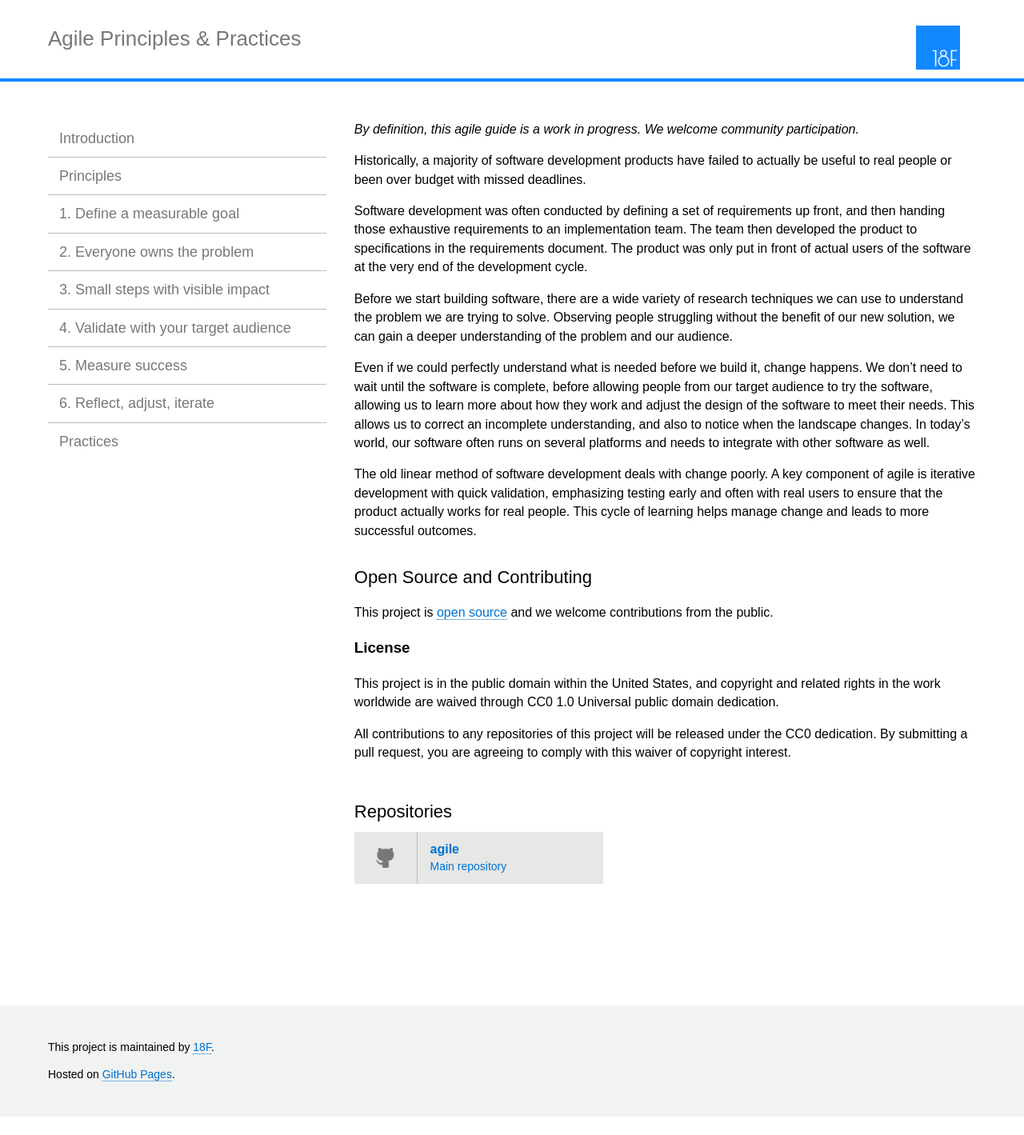
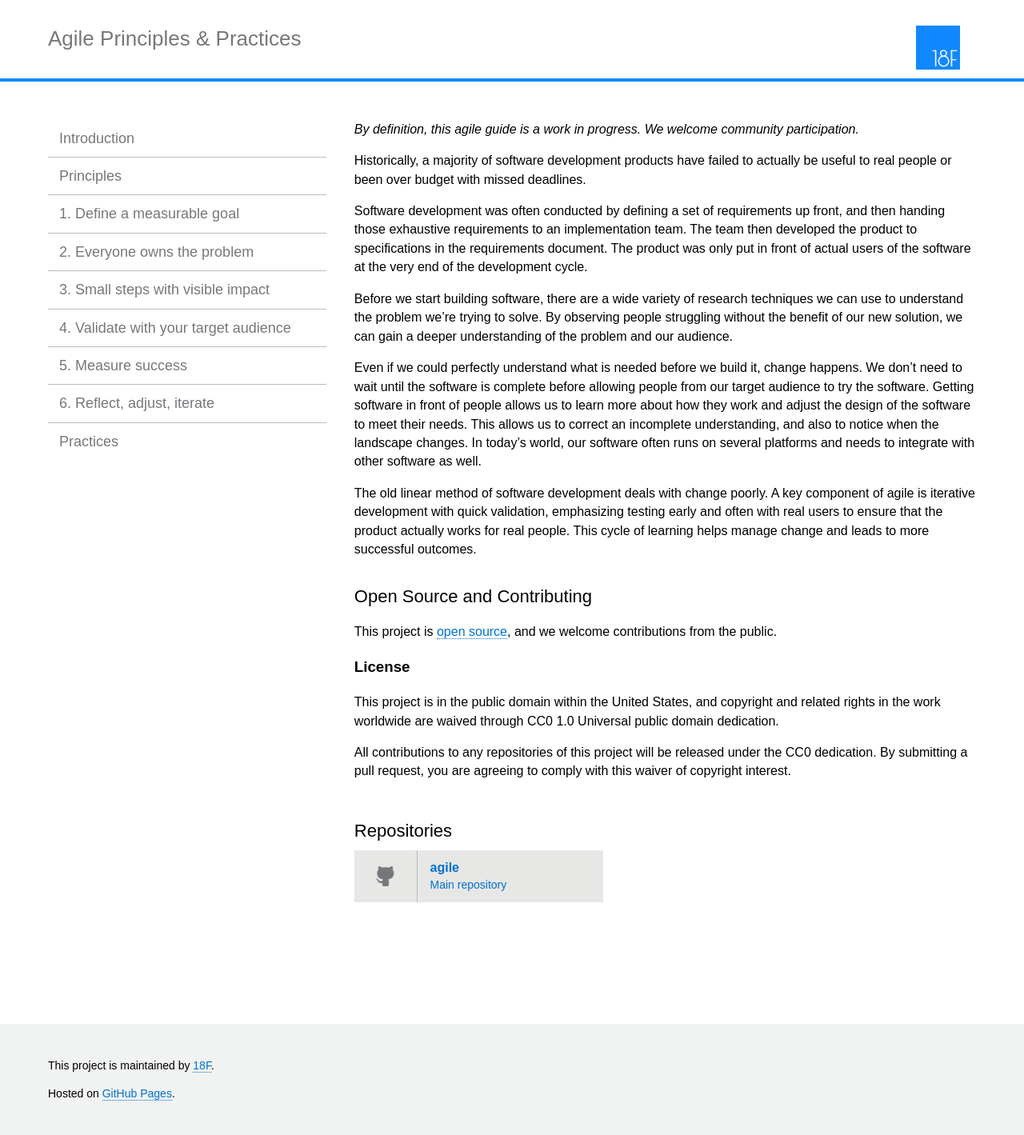
Before and after one commit to 18F/agile, a Jekyll site: the page built from index.html, in a window 1280 px wide. Shown: the whole page at 80% size. Built offline with Jekyll 4.4.1, drawn with Linux system fonts in a browser that asks for light colours; before the commit the page ends 1396 px from its top, so only the background shows below that.

Commit message:
style edits

```diff
--- a/_includes/index.md
+++ b/_includes/index.md
@@ -4,15 +4,15 @@ Historically, a majority of software development products have failed to actuall
 
 Software development was often conducted by defining a set of requirements up front, and then handing those exhaustive requirements to an implementation team. The team then developed the product to specifications in the requirements document. The product was only put in front of actual users of the software at the very end of the development cycle.
 
-Before we start building software, there are a wide variety of research techniques we can use to understand the problem we are trying to solve.  Observing people struggling without the benefit of our new solution, we can gain a deeper understanding of the problem and our audience.
+Before we start building software, there are a wide variety of research techniques we can use to understand the problem we're trying to solve. By observing people struggling without the benefit of our new solution, we can gain a deeper understanding of the problem and our audience.
 
-Even if we could perfectly understand what is needed before we build it, change happens. We don’t need to wait until the software is complete, before allowing people from our target audience to try the software, allowing us to learn more about how they work and adjust the design of the software to meet their needs.  This allows us to correct an incomplete understanding, and also to notice when the landscape changes.  In today’s world, our software often runs on several platforms and needs to integrate with other software as well.
+Even if we could perfectly understand what is needed before we build it, change happens. We don’t need to wait until the software is complete before allowing people from our target audience to try the software. Getting software in front of people allows us to learn more about how they work and adjust the design of the software to meet their needs. This allows us to correct an incomplete understanding, and also to notice when the landscape changes. In today’s world, our software often runs on several platforms and needs to integrate with other software as well.
 
-The old linear method of software development deals with change poorly. A key component of agile is iterative development with quick validation, emphasizing testing early and often with real users to ensure that the product actually works for real people.  This cycle of learning helps manage change and leads to more successful outcomes.
+The old linear method of software development deals with change poorly. A key component of agile is iterative development with quick validation, emphasizing testing early and often with real users to ensure that the product actually works for real people. This cycle of learning helps manage change and leads to more successful outcomes.
 
 ## Open Source and Contributing
 
-This project is [open source](https://github.com/18F/agile) and we welcome contributions from the public.
+This project is [open source](https://github.com/18F/agile), and we welcome contributions from the public.
 
 ### License
 
```
